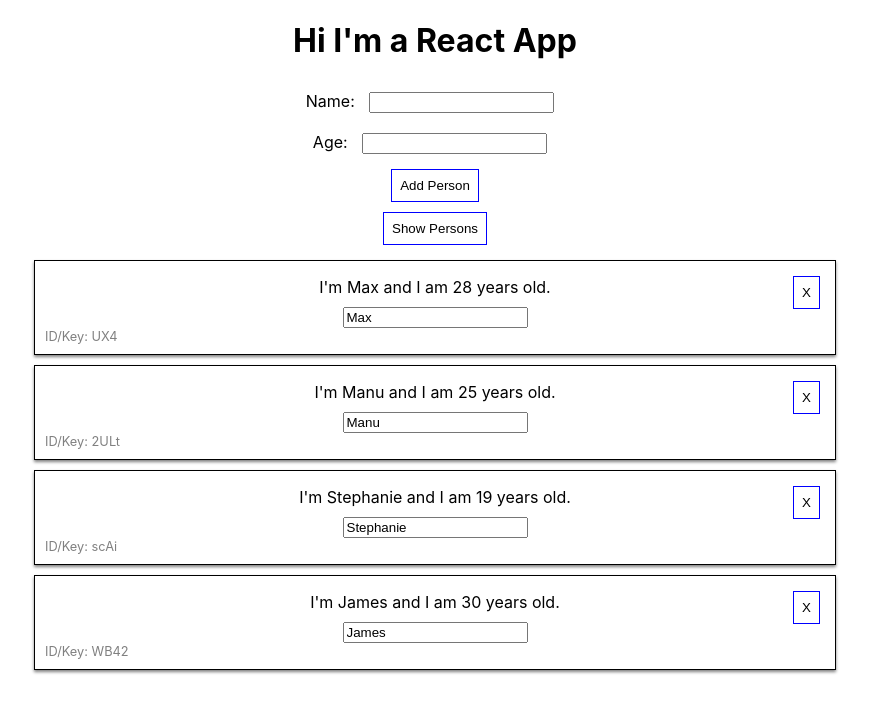
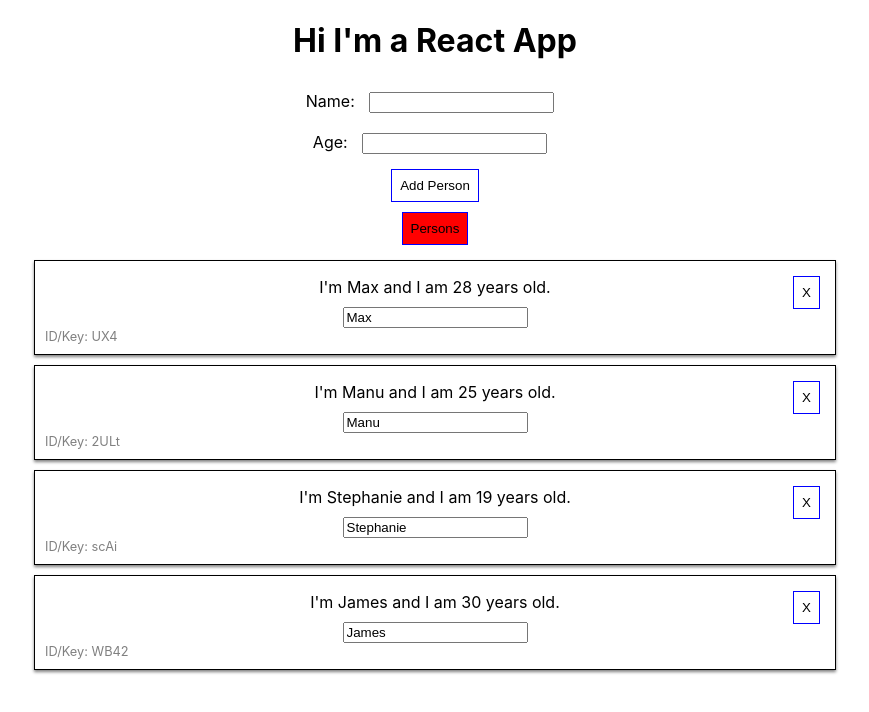
Before and after one commit to PathToLife/ReactCourseWork, a React (Create React App) app: page / in a window 1280 px wide. Shown: the top 712 px of the page, without its empty margins (205-1074 px from the left). Built offline with nearby package versions, Linux system fonts and the light colour scheme.

Commit message:
dynamic styling

```diff
--- a/src/App.css
+++ b/src/App.css
@@ -9,6 +9,14 @@ Input {
   margin: 10px;
 }
 
+.red {
+  background-color: red;
+}
+
+.lightgreen {
+  background-color: lightgreen;
+}
+
 .App {
   text-align: center;
 }
--- a/src/App.js
+++ b/src/App.js
@@ -86,7 +86,11 @@ function App() {
                 <button onClick={addPersonHandler}>Add Person</button>
             </div>
 
-            <button onClick={togglePersonsHandler}>Show Persons</button>
+            <button
+                onClick={togglePersonsHandler}
+                className={(showPersons ? 'red' : 'lightgreen')}>
+                Persons
+            </button>
             {PersonsHTML}
         </div>
     );
```
